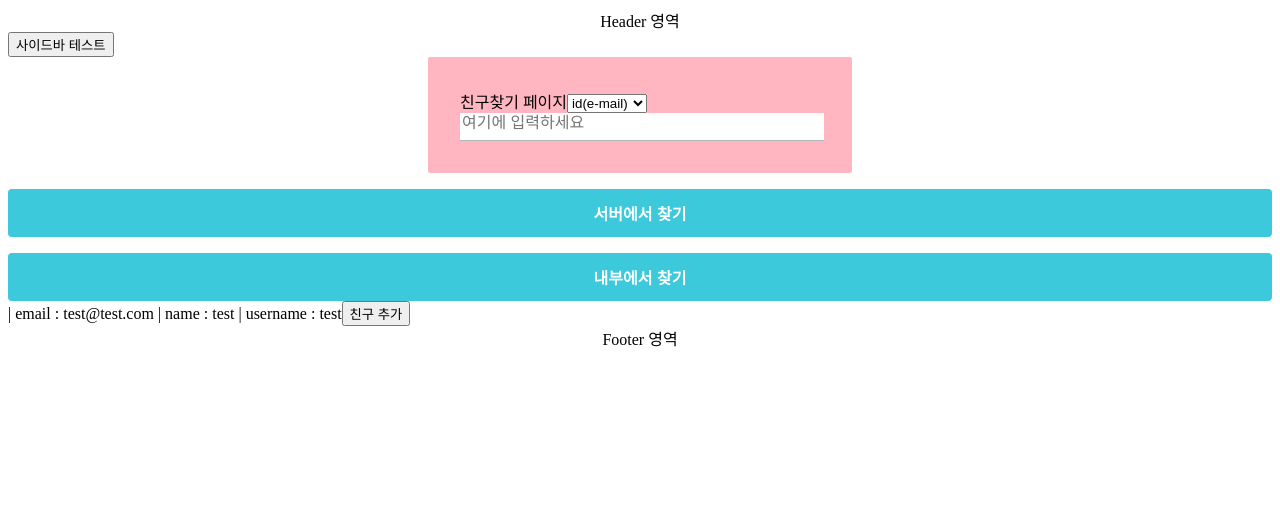
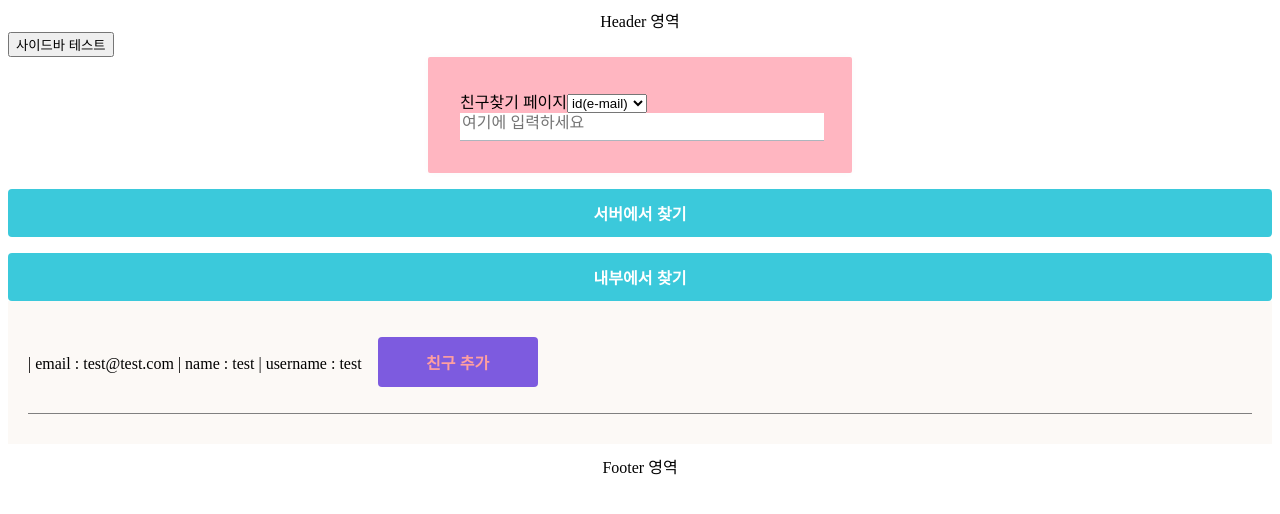
Before and after one commit to cirel31/MemoryCapsule, a React (Create React App) app in the folder FE/: page /friend in a window 1280 px wide. Shown: the top 514 px of the page. Built offline with nearby package versions, Linux system fonts and the light colour scheme.

Commit message:
[S09P12A608-235] Design: theme 적용 관련 테스트 (friend 대상)

```diff
--- a/FE/src/components/friend/FriendInfo.jsx
+++ b/FE/src/components/friend/FriendInfo.jsx
@@ -1,3 +1,5 @@
+import { FriendItem, CustomButtonFriend } from "../../styles/friendStyle";
+
 const FriendInfo = ({id, name, username, email, address, phone, website}) => {
     console.log(id, name, username);
 
@@ -11,18 +13,20 @@ const FriendInfo = ({id, name, username, email, address, phone, website}) => {
     }
 
     return (
+        <FriendItem>
             <div className="FriendItem">
                 <div className="info">
                     <span className="author_info">
                       | email : {email} | name : {name} | username : {username}
                       {
                         (1===1)
-                    ? <button className="addFriend" value={email} onClick={addFriend}> 친구 추가 </button>
-                    : <button className="discardFriend" value={email} onClick={discardFriend}> 친구 삭제 </button>
+                        ?<CustomButtonFriend className="addFriend" value={email} onClick={addFriend}> 친구 추가 </CustomButtonFriend>
+                        :<CustomButtonFriend className="discardFriend" value={email} onClick={discardFriend}> 친구 삭제 </CustomButtonFriend>
                       }
                     </span>
                 </div>
             </div>
+        </FriendItem>
     )
 }
 
--- a/FE/src/styles/friendStyle.jsx
+++ b/FE/src/styles/friendStyle.jsx
@@ -1,4 +1,6 @@
 import styled from "styled-components";
+import theme from "./theme";
+
 
 
 const AuthFormBlock = styled.div`
@@ -64,7 +66,7 @@ export { FreindEditor }
 
 const FriendItem = styled.div`
     .FriendItem {
-      background-color: rgb(240, 240, 240);
+      background-color: ${theme.theme.backGround_main};
       margin-bottom: 10px;
       padding: 20px;
     }
@@ -91,6 +93,19 @@ const FriendItem = styled.div`
     .FriendItem textarea {
       padding: 10px;
     }
+
+  .FriendItem .addFriend {
+    color : ${theme.theme.brand1_main};
+    background-color : ${theme.theme.point1_main};
+    margin : 1rem;
+    height: 50px;
+  }
+
+  .FriendItem .discardFriend {
+background-color : ${theme.theme.point1_main};
+    margin-bottom: 1rem;
+    height: 50px;
+  }
 `;
 export { FriendItem }
 
@@ -161,6 +176,26 @@ const CustomButton = props => <StyledButton { ...props } />
 export { CustomButton }
 
 
+const StyledButtonFriend = styled.button`
+  border: none;
+  border-radius: 4px;
+  font-size: 1rem;
+  font-weight: bold;
+  padding-top: 0.75rem;
+  padding-bottom: 0.75rem;
+  color: white;
+  outline: none;
+  cursor: pointer;
+  width: 10rem;
+  background: ${theme.theme.point1_main};
+  &:hover {
+    background: #66f9e8;
+  }
+`
+const CustomButtonFriend = props => <StyledButtonFriend { ...props } />
+export { CustomButtonFriend }
+
+
 const CheckBox = ({ children, disabled, checked, onChange }) => {
     return (
         <label>
--- a/FE/src/styles/theme.jsx
+++ b/FE/src/styles/theme.jsx
@@ -97,5 +97,4 @@ const size = [
     /** 임시 설정 */
 ];
 
-export default theme;
-export default size;
+export default {theme, size};
```
Also changed, not shown: FE/src/pages/Friend.jsx (+1 -7 lines). Lines whose indentation alone changed are shown as unchanged.
